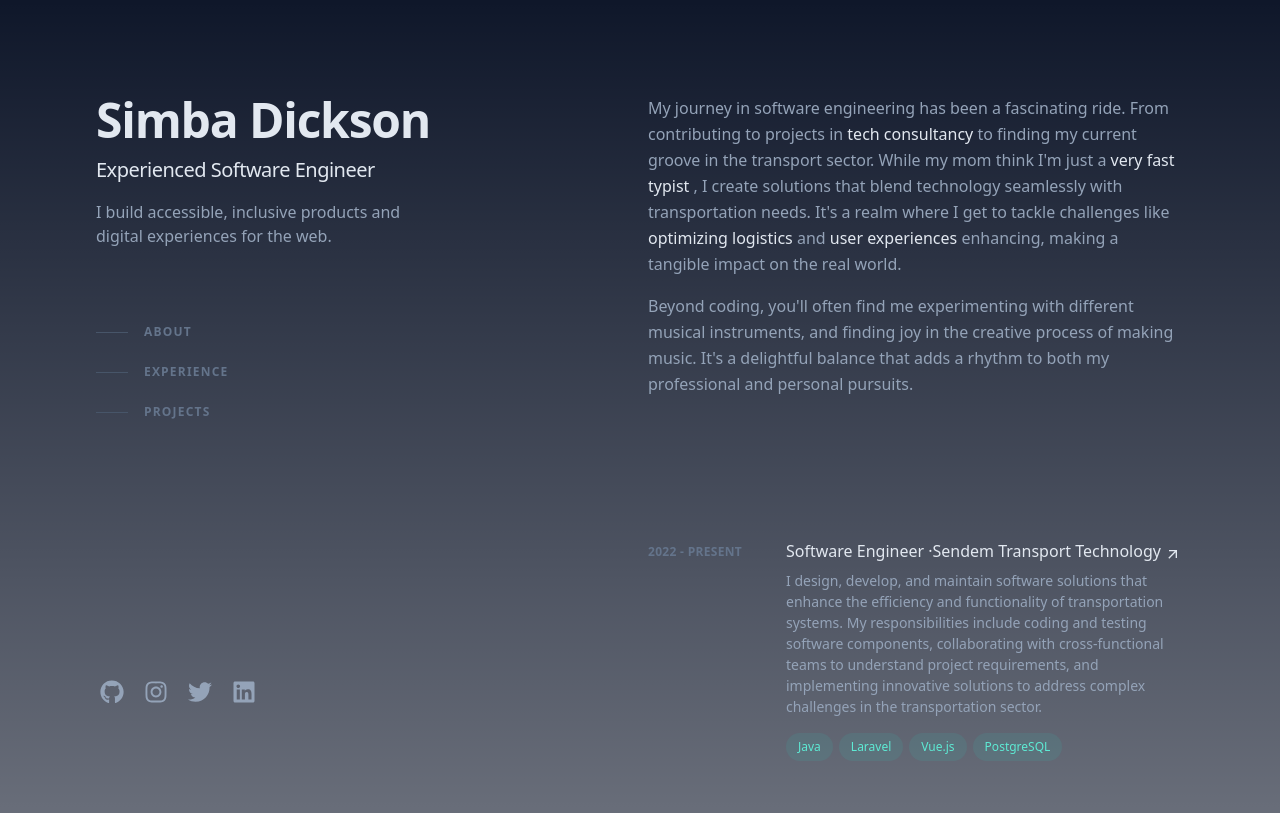
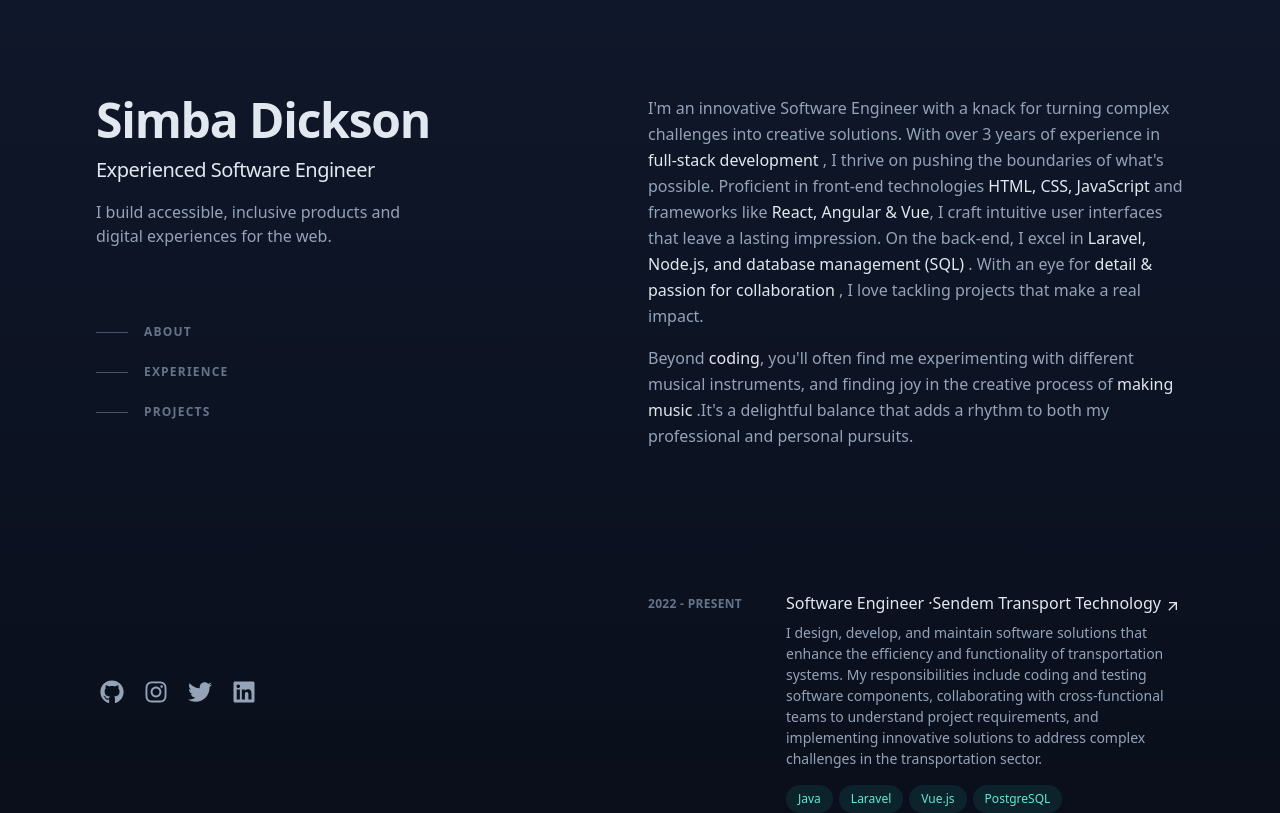
Before and after one commit to gurukota/me, a Next.js app: page / in a window 1280 px wide. Shown: the top 813 px of the page. Built offline with nearby package versions, Linux system fonts and the light colour scheme.

Commit message:
Update colors and text in CSS and About component

```diff
--- a/app/globals.css
+++ b/app/globals.css
@@ -3,9 +3,9 @@
 @tailwind utilities;
 
 :root {
-  --foreground-rgb: 0, 0, 0;
-  --background-start-rgb: 214, 219, 220;
-  --background-end-rgb: 255, 255, 255;
+  --foreground-rgb: 255, 255, 255;
+  --background-start-rgb: 0, 0, 0;
+  --background-end-rgb: 0, 0, 0;
 }
 
 @media (prefers-color-scheme: dark) {
--- a/components/About.jsx
+++ b/components/About.jsx
@@ -12,8 +12,8 @@
       </div>
       <div>
         <p className="mb-4">
-          My journey in software engineering has been a fascinating ride. From
-          contributing to projects in{" "}
+          I'm an innovative Software Engineer with a knack for turning complex
+          challenges into creative solutions. With over 3 years of experience in{" "}
           <a
             className="font-medium text-slate-200 hover:text-teal-300 focus-visible:text-teal-300"
             href="https://upstatement.com/"
@@ -21,10 +21,10 @@
             rel="noreferrer"
           >
             {" "}
-            tech consultancy{" "}
+            full-stack development{" "}
           </a>
-          to finding my current groove in the transport sector. While my mom
-          think I'm just a{" "}
+          , I thrive on pushing the boundaries of what's possible. Proficient in
+          front-end technologies{" "}
           <a
             className="font-medium text-slate-200 hover:text-teal-300 focus-visible:text-teal-300"
             href="https://upstatement.com/"
@@ -32,11 +32,9 @@
             rel="noreferrer"
           >
             {" "}
-            very fast typist{" "}
+            HTML, CSS, JavaScript{" "}
           </a>
-          , I create solutions that blend technology seamlessly with
-          transportation needs. It's a realm where I get to tackle challenges
-          like{" "}
+          and frameworks like
           <a
             className="font-medium text-slate-200 hover:text-teal-300 focus-visible:text-teal-300"
             href="https://upstatement.com/"
@@ -44,9 +42,10 @@
             rel="noreferrer"
           >
             {" "}
-            optimizing logistics{" "}
+            React, Angular & Vue
           </a>
-          and
+          , I craft intuitive user interfaces that leave a lasting impression.
+          On the back-end, I excel in{" "}
           <a
             className="font-medium text-slate-200 hover:text-teal-300 focus-visible:text-teal-300"
             href="https://upstatement.com/"
@@ -54,15 +53,44 @@
             rel="noreferrer"
           >
             {" "}
-            user experiences{" "}
+            Laravel, Node.js, and database management (SQL){" "}
           </a>
-          enhancing, making a tangible impact on the real world.
+          . With an eye for
+          <a
+            className="font-medium text-slate-200 hover:text-teal-300 focus-visible:text-teal-300"
+            href="https://upstatement.com/"
+            target="_blank"
+            rel="noreferrer"
+          >
+            {" "}
+            detail & passion for collaboration{" "}
+          </a>
+          , I love tackling projects that make a real impact.
         </p>
         <p className="mb-4">
-          Beyond coding, you'll often find me experimenting with different
-          musical instruments, and finding joy in the creative process of making
-          music. It's a delightful balance that adds a rhythm to both my
-          professional and personal pursuits.
+          Beyond
+          <a
+            className="font-medium text-slate-200 hover:text-teal-300 focus-visible:text-teal-300"
+            href="https://upstatement.com/"
+            target="_blank"
+            rel="noreferrer"
+          >
+            {" "}
+            coding
+          </a>
+          , you'll often find me experimenting with different musical
+          instruments, and finding joy in the creative process of
+          <a
+            className="font-medium text-slate-200 hover:text-teal-300 focus-visible:text-teal-300"
+            href="https://upstatement.com/"
+            target="_blank"
+            rel="noreferrer"
+          >
+            {" "}
+            making music{" "}
+          </a>
+          .It's a delightful balance that adds a rhythm to both my professional
+          and personal pursuits.
         </p>
       </div>
     </section>
--- a/components/ProjectCard.jsx
+++ b/components/ProjectCard.jsx
@@ -22,7 +22,6 @@
                   <span>
                     {project.title}
                     <span className="inline-block">
-                      App
                       <svg
                         xmlns="http://www.w3.org/2000/svg"
                         viewBox="0 0 20 20"
--- a/data/data.js
+++ b/data/data.js
@@ -19,7 +19,7 @@
       date: "2019 - 2020",
       description:
         "Coded, debugged, and implemented software features, collaborating with cross-functional teams to achieve project goals, and staying updated on industry trends. I actively participated in code reviews and troubleshoot issues.",
-      tech: ["Java", "JavaScript", "React", "Redux", "SAPUI5", "SAP HANA"],
+      tech: ["PHP", "JavaScript", "React", "Redux"],
     },
   ],
 };
@@ -45,10 +45,10 @@
     {
       title: "COVID-19 Facebook chatbot",
       url: "https://github.com/gurukota/COVID-19-ZIM-API",
-      imageUrl: "/images/api.png",
+      imageUrl: "/images/chatbot.jpg",
       description:
         " Facebook Chatbot integrated with the COVID-19 Stats API for Zimbabwe. Empowered users to effortlessly retrieve and interact with pandemic data directly through the Facebook Messenger platform, enhancing accessibility and user engagement.",
-      tech: ["Botman"],
+      tech: ["PHP", "Botman"],
     },
   ],
 };
```
Also changed, not shown: public/images/chatbot.jpg (added).
